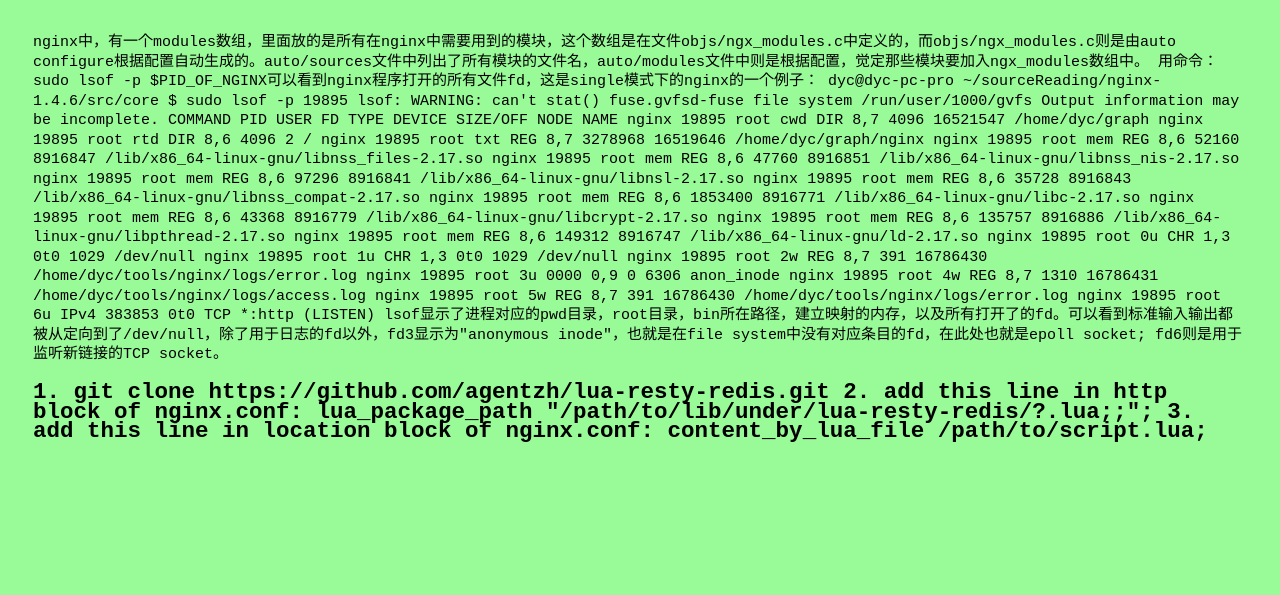
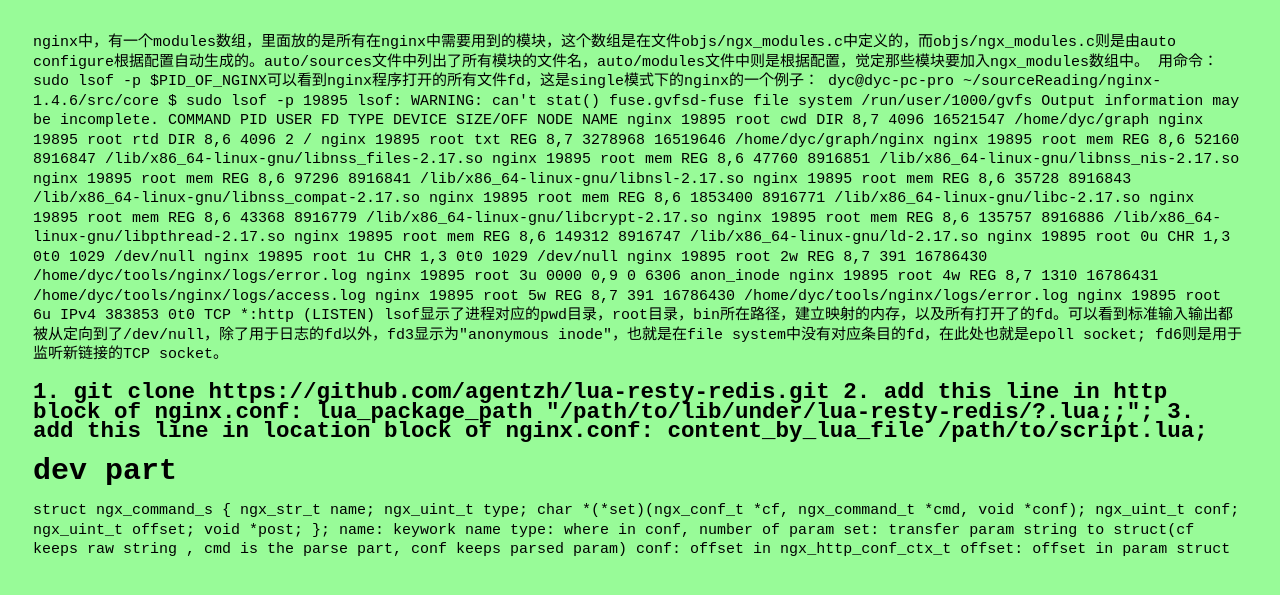
Before and after one commit to dycforever/dycforever.github.io, a Jekyll site: the page draft/nginx.html, which Jekyll copies as it is, in a window 1280 px wide. Shown: the top 595 px of the page. Built offline with Jekyll 4.4.1, drawn with Linux system fonts in a browser that asks for light colours; Markdown is read by kramdown in place of the engine named in the settings.

```diff
--- a/draft/nginx.html
+++ b/draft/nginx.html
@@ -46,4 +46,24 @@
    content_by_lua_file /path/to/script.lua;
 </h2>
 
+
+<h1>
+    dev part
+</h1>
+
+struct ngx_command_s {
+    ngx_str_t             name;
+    ngx_uint_t            type;
+    char               *(*set)(ngx_conf_t *cf, ngx_command_t *cmd, void *conf);
+    ngx_uint_t            conf;
+    ngx_uint_t            offset;
+    void                 *post;
+};
+
+name: keywork name
+type: where in conf, number of param
+set: transfer param string to struct(cf keeps raw string , cmd is the parse part, conf keeps parsed param)
+conf: offset in ngx_http_conf_ctx_t
+offset: offset in param struct
+
 </body>
```
Also changed, not shown: 1 other file.
